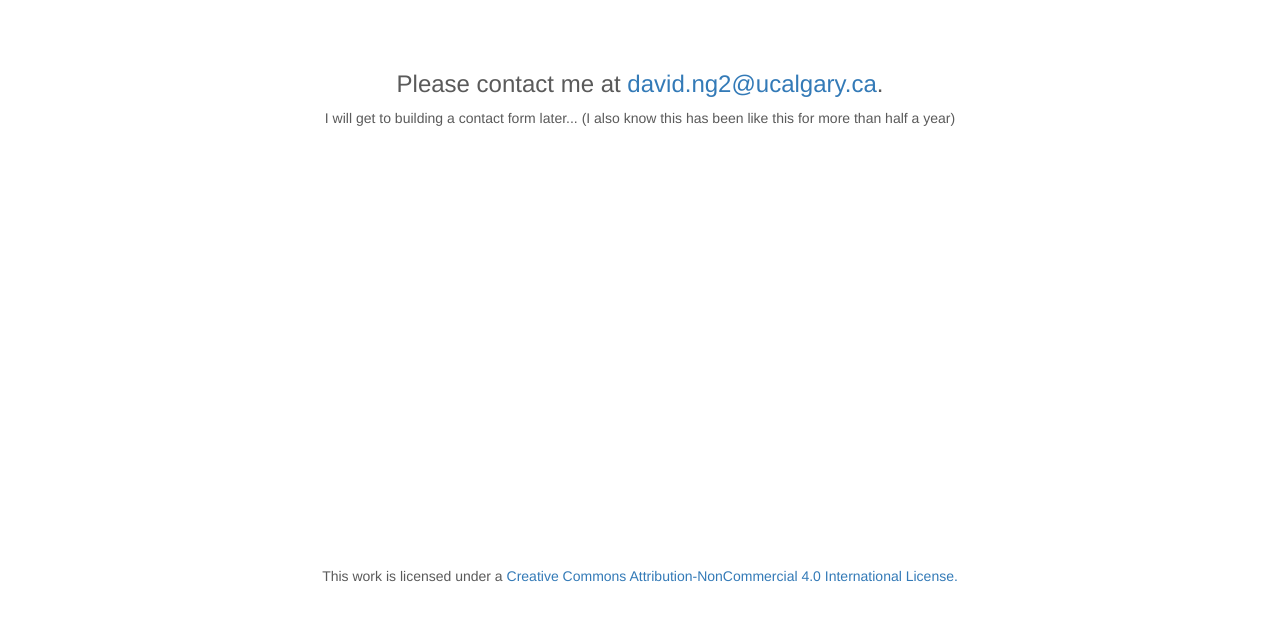
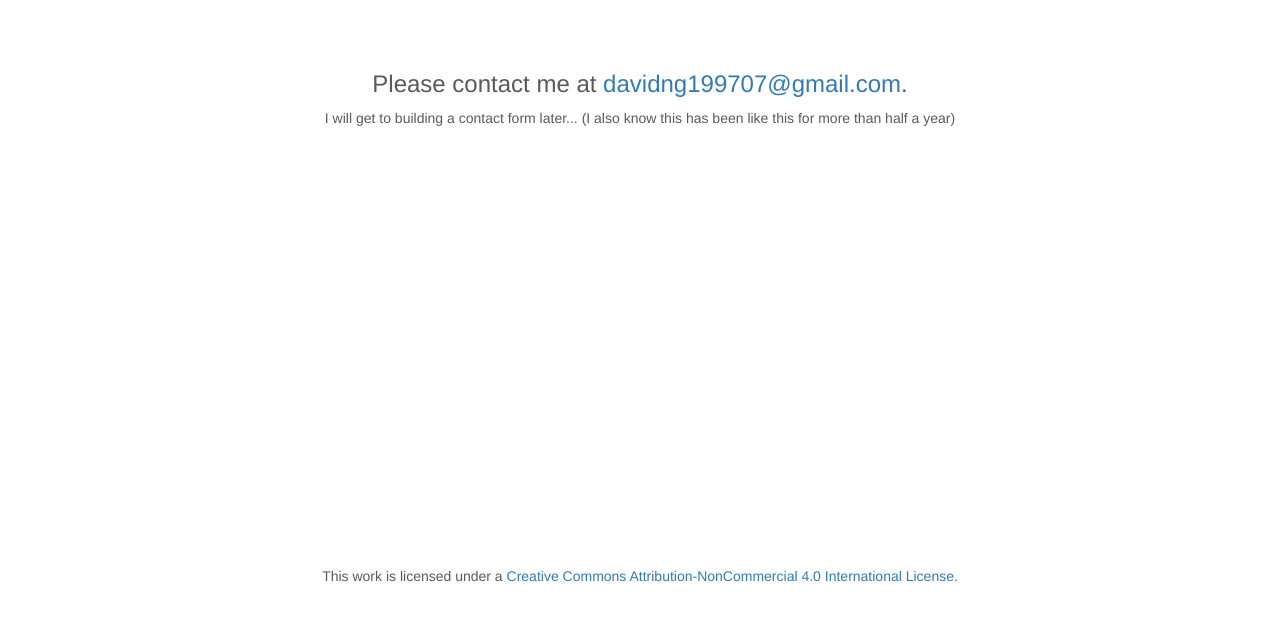
Before and after one commit to TimeTravel-1/Website, a plain HTML site: page contact.html in a window 1280 px wide. Shown: the part 164-784 px from the top of the page. Drawn offline with nearby package versions, Linux system fonts and the light colour scheme.

Commit message:
Update contact.html

```diff
--- a/contact.html
+++ b/contact.html
@@ -69,7 +69,7 @@
          </div>
 
          <div class="centermsg" style="text-align:center ">
-            <h3>Please contact me at <a href="mailto:david.ng2@ucalgary.ca?" target="_top">david.ng2@ucalgary.ca</a>.</h3>
+            <h3>Please contact me at <a href="mailto:davidng199707@gmail.com?" target="_top">davidng199707@gmail.com</a>.</h3>
             <p>I will get to building a contact form later... (I also know this has been like this for more than half a year)</p>
          </div>
 
```
